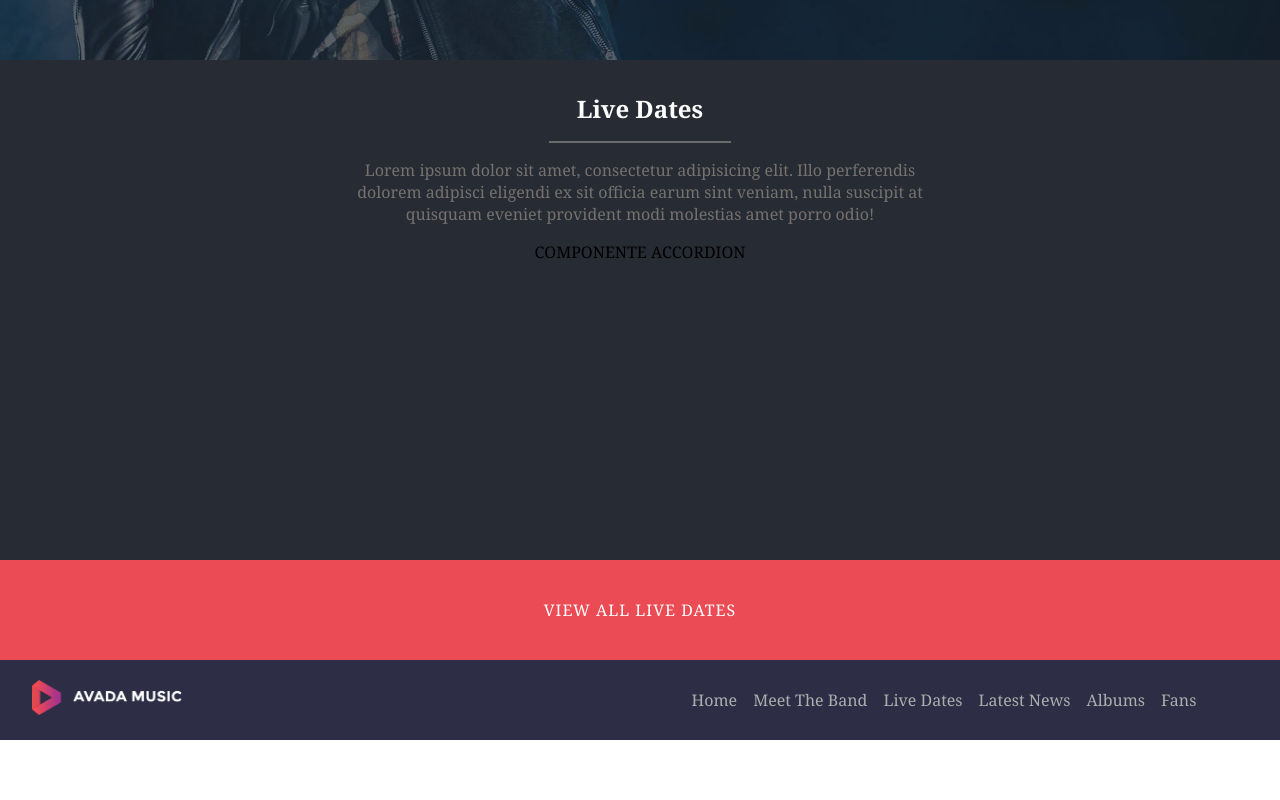
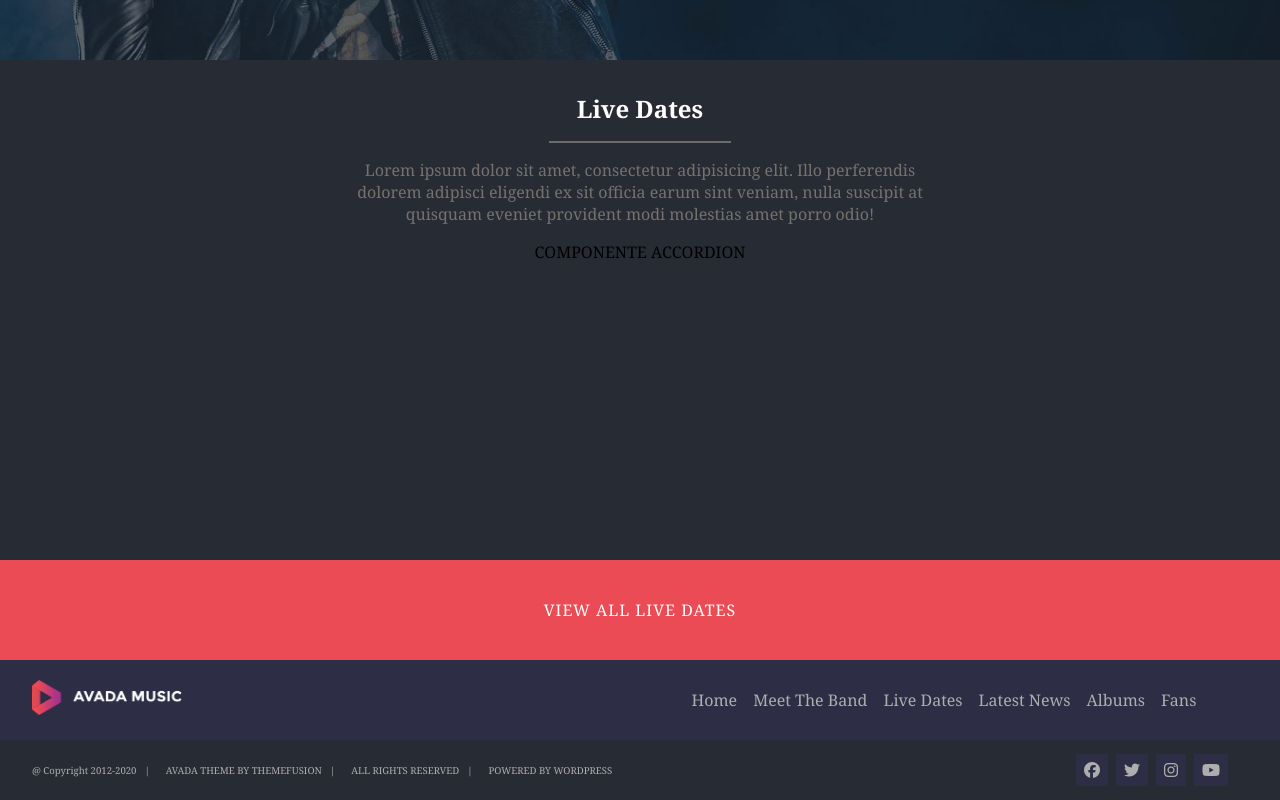
Before and after one commit to DanieleCascio-dev/proj-html-vuejs, a Vue app: page / in a window 1280 px wide. Shown: the part 2140-2940 px from the top of the page. Before the commit the page ends 2880 px from the top, so only its background shows below. Built offline with nearby package versions, Linux system fonts and the light colour scheme.

Commit message:
add: footer links, basic layout complete

```diff
--- a/src/App.vue
+++ b/src/App.vue
@@ -22,7 +22,14 @@ export default {
   <!-- /Main -->
 
   <!-- Footer -->
-  <AppFooter />
+  <AppFooter
+    :leftLinks="[
+      '@ Copyright 2012-2020',
+      'AVADA THEME BY THEMEFUSION',
+      'ALL RIGHTS RESERVED',
+      'POWERED BY WORDPRESS',
+    ]"
+  />
   <!-- /Footer -->
 </template>
 
--- a/src/components/AppFooter.vue
+++ b/src/components/AppFooter.vue
@@ -1,7 +1,22 @@
 <script>
 import AppNav from "./AppNav.vue";
 
-export default { components: { AppNav } };
+export default {
+  components: { AppNav },
+  props: {
+    leftLinks: Array,
+  },
+  data() {
+    return {
+      icons: [
+        "fa-brands fa-facebook",
+        "fa-brands fa-twitter",
+        "fa-brands fa-instagram",
+        "fa-brands fa-youtube",
+      ],
+    };
+  },
+};
 </script>
 
 <template>
@@ -18,8 +33,65 @@ export default { components: { AppNav } };
       'Fans',
     ]"
   />
+  <section class="bottom">
+    <div class="left-links">
+      <ul>
+        <li v-for="link in leftLinks" :key="link">
+          <a href="">{{ link }} </a>
+        </li>
+      </ul>
+    </div>
+    <div class="right-links">
+      <ul>
+        <li v-for="icon in icons" :key="icon">
+          <a href=""><i :class="icon"></i></a>
+        </li>
+      </ul>
+    </div>
+  </section>
 </template>
 
 <style scoped lang="scss">
 @use "../style/partials/variables" as *;
+@use "../style/partials/mixin" as *;
+
+.bottom {
+  height: 60px;
+  background-color: $cube-charade;
+  @include flex(row, space-between, center);
+
+  .left-links {
+    width: 60%;
+    @include flex(row, flex-start, center);
+    padding-left: 2rem;
+    ul {
+      @include flex(row, center, center);
+      font-size: 0.6rem;
+      gap: 1rem;
+      color: $cube-bombay;
+
+      li {
+        &:nth-child(1)::after,
+        &:nth-child(2)::after,
+        &:nth-child(3)::after {
+          content: "|";
+          margin-left: 0.5rem;
+        }
+      }
+    }
+  }
+  .right-links {
+    width: 20%;
+    ul {
+      @include flex(row, center, center);
+      gap: 0.5rem;
+
+      i {
+        padding: 0.5rem;
+        background-color: $material-ebony-clay;
+        color: $cube-bombay;
+      }
+    }
+  }
+}
 </style>
```
